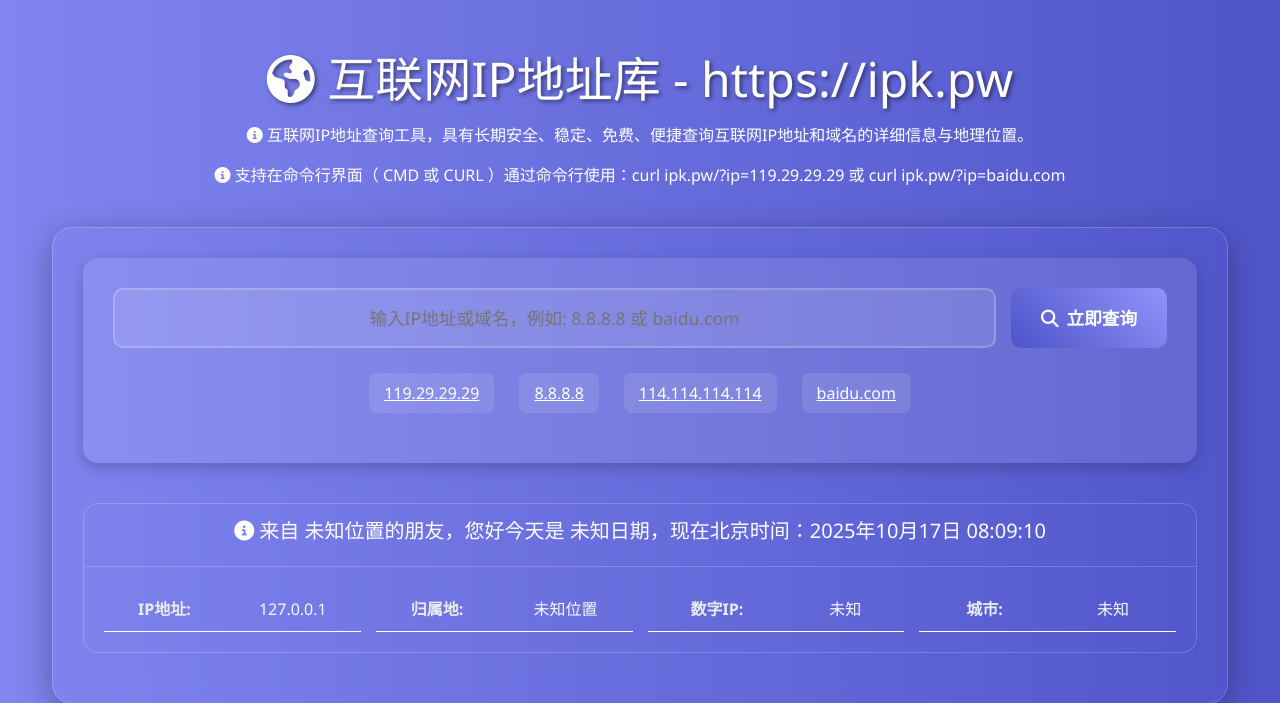
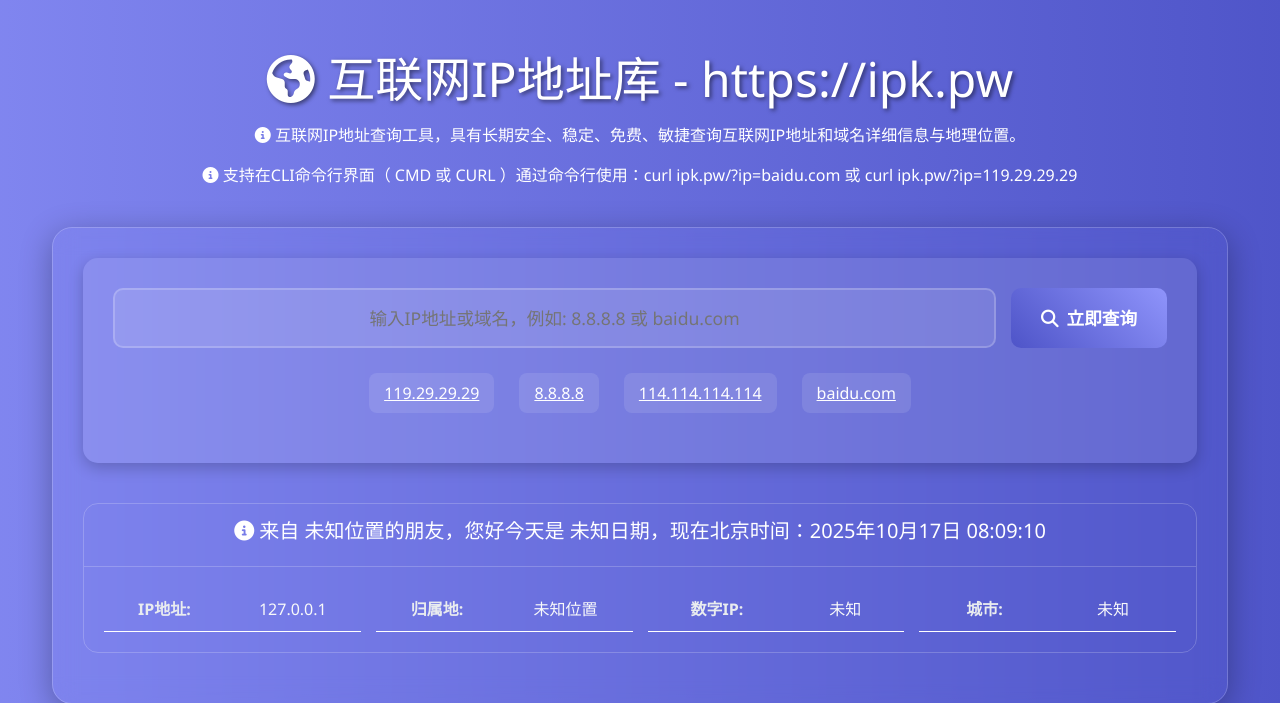
Before and after one commit to GitFn/ipk.pw, a PHP site: page /index.php in a window 1280 px wide. Shown: the top 703 px of the page. Run offline with PHP 8.4, Linux system fonts and the light colour scheme; data that the repository does not hold is empty.

Commit message:
Update index.php

```diff
--- a/PHP/index.php
+++ b/PHP/index.php
@@ -150,7 +150,7 @@ function getLocationDetail($data, $field) {
 <head>
     <meta charset="UTF-8">
     <meta content="ipk.pw 是一个长期免费、稳定可靠开源的互联网IP地址库。提供精准的IP地址与域名地理位置及详细信息查询，并特别支持CMD、CURL命令行操作，可直接使用 curl ipk.pw/?ip=baidu.com  命令快速获取实时数据，长期为广大网友及开发者和运维人员提供免费、无广告的敏捷服务。" name="description">
-	<meta content="互联网IP地址库 - https://ipk.pw 具有长期安全、稳定、免费、便捷查询互联网IP地址和域名的详细信息与地理位置、支持在命令行界面（CMD里或CURL里）通过命令行使用：curl ipk.pw/?ip=119.29.29.29 或 curl ipk.pw/?ip=baidu.com" name="keywords">
+	<meta content="互联网IP地址库 - https://ipk.pw 具有长期安全、稳定、免费、敏捷查询互联网IP地址和域名详细信息与地理位置、支持在命令行界面（CMD里或CURL里）通过命令行使用：curl ipk.pw/?ip=baidu.com 或 curl ipk.pw/?ip=119.29.29.29" name="keywords">
     <meta name="viewport" content="width=device-width, initial-scale=1.0">
     <title>互联网IP地址库 - IP地址查询工具 curl ipk.pw </title>
     <link href="https://cdn.jsdelivr.net/npm/bootstrap@5.3.0/dist/css/bootstrap.min.css" rel="stylesheet">
@@ -497,8 +497,8 @@ function getLocationDetail($data, $field) {
     <div class="container">
         <div class="query-hero">
             <h1><i class="fas fa-globe-americas"></i> 互联网IP地址库 - https://ipk.pw</h1>
-            <p><i class="fas fa-info-circle"></i> 互联网IP地址查询工具，具有长期安全、稳定、免费、便捷查询互联网IP地址和域名的详细信息与地理位置。</p>
-            <p><i class="fas fa-info-circle"></i> 支持在命令行界面（ CMD 或 CURL ）通过命令行使用：curl ipk.pw/?ip=119.29.29.29 或 curl ipk.pw/?ip=baidu.com</p>
+            <p><i class="fas fa-info-circle"></i> 互联网IP地址查询工具，具有长期安全、稳定、免费、敏捷查询互联网IP地址和域名详细信息与地理位置。</p>
+            <p><i class="fas fa-info-circle"></i> 支持在CLI命令行界面（ CMD 或 CURL ）通过命令行使用：curl ipk.pw/?ip=baidu.com 或 curl ipk.pw/?ip=119.29.29.29</p>
         </div>
 
         <div class="glass-container">
@@ -677,7 +677,7 @@ function getLocationDetail($data, $field) {
 
             <!-- 查询历史记录 -->
             <div class="history-container">
-                <h5><i class="fas fa-history"></i> 查询历史记录（支持通过URL查询IP或域名信息：https://ipk.pw/?ip=119.29.29.29 或 https://ipk.pw/?ip=baidu.com）</h5>
+                <h5><i class="fas fa-history"></i> 查询历史记录（支持通过URL查询IP或域名信息：https://ipk.pw/?ip=baidu.com 或 https://ipk.pw/?ip=119.29.29.29）</h5>
                 <div style="text-align: center;margin-top: 10px;">
                     <?php if (!empty($_SESSION['query_history'])): ?>
                         <?php foreach ($_SESSION['query_history'] as $history_item): ?>
```
